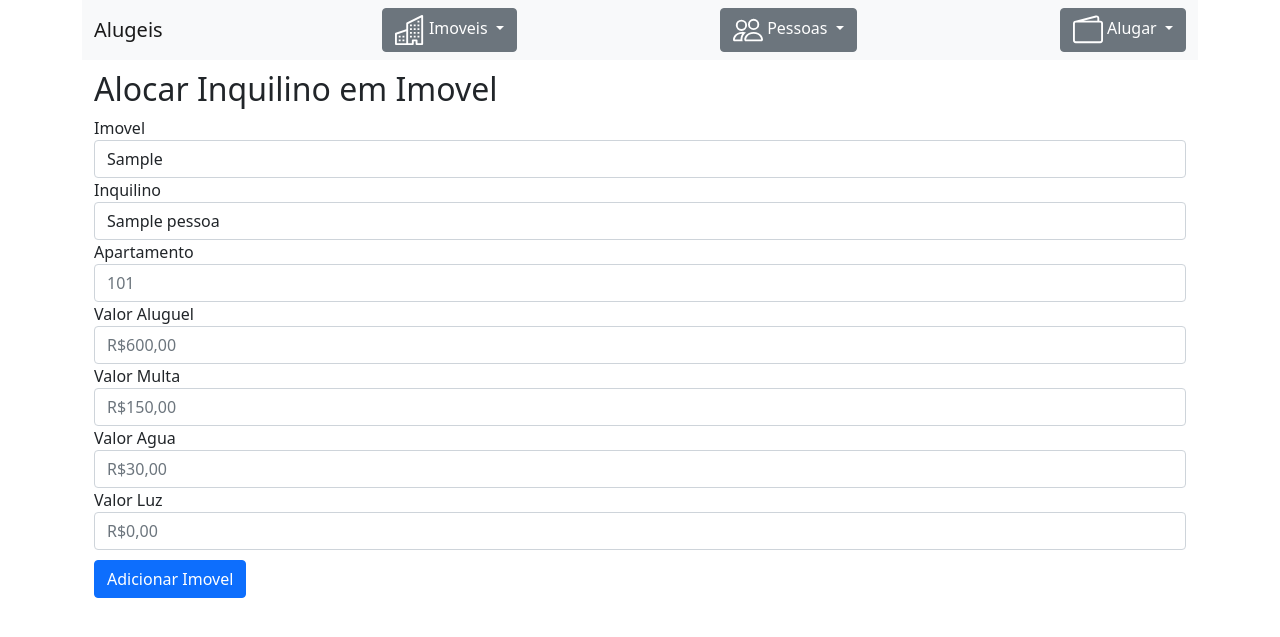
After one commit to joaosaliba/ControleAlugel, a Django app: page /alugar/ in a window 1280 px wide. The commit adds this page. Shown: the top 637 px of the page. Run offline with Django 3.2, Linux system fonts and the light colour scheme; tables that the repository leaves empty hold one stand-in row (values such as "Sample post").

Commit message:
criando template, view e url alugar imovel

```diff
--- /dev/null
+++ b/Aluguel/templates/aluguel/alugar.html
@@ -0,0 +1,67 @@
+{% extends 'base.html' %} {% block body %}
+
+<div class="container" style="margin-top: 10px">
+<h2>Alocar Inquilino em Imovel</h2>
+
+<form  method="POST">
+<div class = "form-group">
+    <div class="form-group">
+     <label >Imovel</label>
+        <select class="form-control" required id='id_imovel' name='imovel'>
+
+            {% for imovel in imoveis %}
+          <option value="{{imovel.id}}">{{imovel}}</option>
+            {% endfor %}
+        </select>
+      </div>
+
+      <div class="dropdown">
+        <label >Inquilino</label>
+           <select class="form-control" id='pessoa' name='pessoa'>
+
+               {% for pessoa in pessoas %}
+             <option value="{{pessoa.id}}">{{pessoa}}</option>
+               {% endfor %}
+           </select>
+         </div>
+
+
+         <div class="form-group">
+            <label >Apartamento</label>
+            <input type="text" class="form-control" id="apartamento" name="apartamento" placeholder="101">
+          </div>
+
+  <div class="form-group">
+    <label >Valor Aluguel</label>
+    <input type="number" class="form-control" id="valor_aluguel" name="valor_aluguel" placeholder="R$600,00">
+  </div>
+
+  <div class="form-group">
+    <label >Valor Multa</label>
+    <input type="number" class="form-control" id="valor_multa" name="valor_multa" placeholder="R$150,00">
+  </div>
+  <div class="form-group">
+    <label >Valor Agua</label>
+    <input type="number" class="form-control" id="valor_agua" name="valor_agua" placeholder="R$30,00">
+  </div>
+  <div class="form-group">
+    <label >Valor Luz</label>
+    <input type="number" class="form-control" id="valor_luz" name="valor_luz" placeholder="R$0,00">
+  </div>
+
+
+
+
+
+
+
+  <div style="margin-top: 10px;">
+  <button type="submit" class="btn btn-primary" >Adicionar Imovel</button>
+</div>
+{% csrf_token %}
+
+ </form>
+</div>
+
+
+{% endblock %}
--- a/Aluguel/urls.py
+++ b/Aluguel/urls.py
@@ -15,7 +15,7 @@ urlpatterns = [
     path('edit_pessoa/<int:pk>',views.edit_pessoa, name='edit_pessoa'),
     path('delete_pessoa/<int:pk>',views.delete_pessoa, name='delete_pessoa'),
 
-
+    path('alugar/',views.create_alugar, name='alugar'),
 
 
 
--- a/Aluguel/views.py
+++ b/Aluguel/views.py
@@ -1,7 +1,7 @@
 from django.shortcuts import render,redirect
 from django.http import HttpResponse
 from .forms import ImovelForm
-from .models import Imovel, Pessoa
+from .models import Imovel, Pessoa,Aluguel
 from django.contrib import messages
 
 # Create your views here.
@@ -88,3 +88,20 @@ def delete_pessoa(request,pk):
      pessoa.delete()
      messages.success(request, "Pessoa deletada com Sucesso")
      return redirect('/list_pessoas')
+
+def create_alugar(request):
+     pessoas = Pessoa.objects.all()
+     imoveis = Imovel.objects.all()
+     aluguel = Aluguel()
+     if request.method == "GET":
+          return render(request,'aluguel/alugar.html',{'pessoas':pessoas, 'imoveis':imoveis,'aluguel':aluguel})
+     else:
+          aluguel.imovel = imoveis.get(id = request.POST['imovel'])
+          aluguel.pessoa = pessoas.get(id =request.POST['pessoa'])
+          aluguel.apartamento= request.POST.get('apartamento')
+          aluguel.valor_aluguel= request.POST.get('valor_aluguel')
+          aluguel.valor_multa= request.POST.get('valor_multa')
+          aluguel.valor_agua= request.POST.get('valor_agua')
+          aluguel.valor_luz= request.POST.get('valor_luz')
+          aluguel.save()
+          return redirect('/list_pessoas')
--- a/templates/base.html
+++ b/templates/base.html
@@ -4,7 +4,6 @@
 <link href="https://cdn.jsdelivr.net/npm/bootstrap@5.0.0-beta1/dist/css/bootstrap.min.css" rel="stylesheet" integrity="sha384-giJF6kkoqNQ00vy+HMDP7azOuL0xtbfIcaT9wjKHr8RbDVddVHyTfAAsrekwKmP1" crossorigin="anonymous">
 <!-- JavaScript Bundle with Popper -->
 <script src="https://cdn.jsdelivr.net/npm/bootstrap@5.0.0-beta1/dist/js/bootstrap.bundle.min.js" integrity="sha384-ygbV9kiqUc6oa4msXn9868pTtWMgiQaeYH7/t7LECLbyPA2x65Kgf80OJFdroafW" crossorigin="anonymous"></script>
-
 
 <body>
   <div class="container" >
@@ -45,12 +44,12 @@
             <button class="btn btn-secondary dropdown-toggle" type="button" id="dropdownMenuButton" data-bs-toggle="dropdown" aria-expanded="false">
               <svg xmlns="http://www.w3.org/2000/svg" width="30" height="30" fill="currentColor" class="bi bi-wallet2" viewBox="0 0 16 16">
                 <path fill-rule="evenodd" d="M12.136.326A1.5 1.5 0 0 1 14 1.78V3h.5A1.5 1.5 0 0 1 16 4.5v9a1.5 1.5 0 0 1-1.5 1.5h-13A1.5 1.5 0 0 1 0 13.5v-9a1.5 1.5 0 0 1 1.432-1.499L12.136.326zM5.562 3H13V1.78a.5.5 0 0 0-.621-.484L5.562 3zM1.5 4a.5.5 0 0 0-.5.5v9a.5.5 0 0 0 .5.5h13a.5.5 0 0 0 .5-.5v-9a.5.5 0 0 0-.5-.5h-13z"/>
-              </svg> Boletas</a>
+              </svg> Alugar</a>
             </button>
-            <ul class="dropdown-menu" aria-labelledby="dropdownMenuButton">
-              <li><a class="dropdown-item" href="{% url 'listImoveis' %}">Listar Imoveis</a></li>
-              <li><a class="dropdown-item" href="{% url 'create_imovel' %}">Criar Imovel</a></li>
-            </ul>
+              <ul class="dropdown-menu" aria-labelledby="dropdownMenuButton">
+                <li><a class="dropdown-item" href="{% url 'alugar' %}">Alugar Imoveis</a></li>
+                <li><a class="dropdown-item" href="{% url 'create_imovel' %}">Criar Imovel</a></li>
+              </ul>
           </div>
 
 
```
